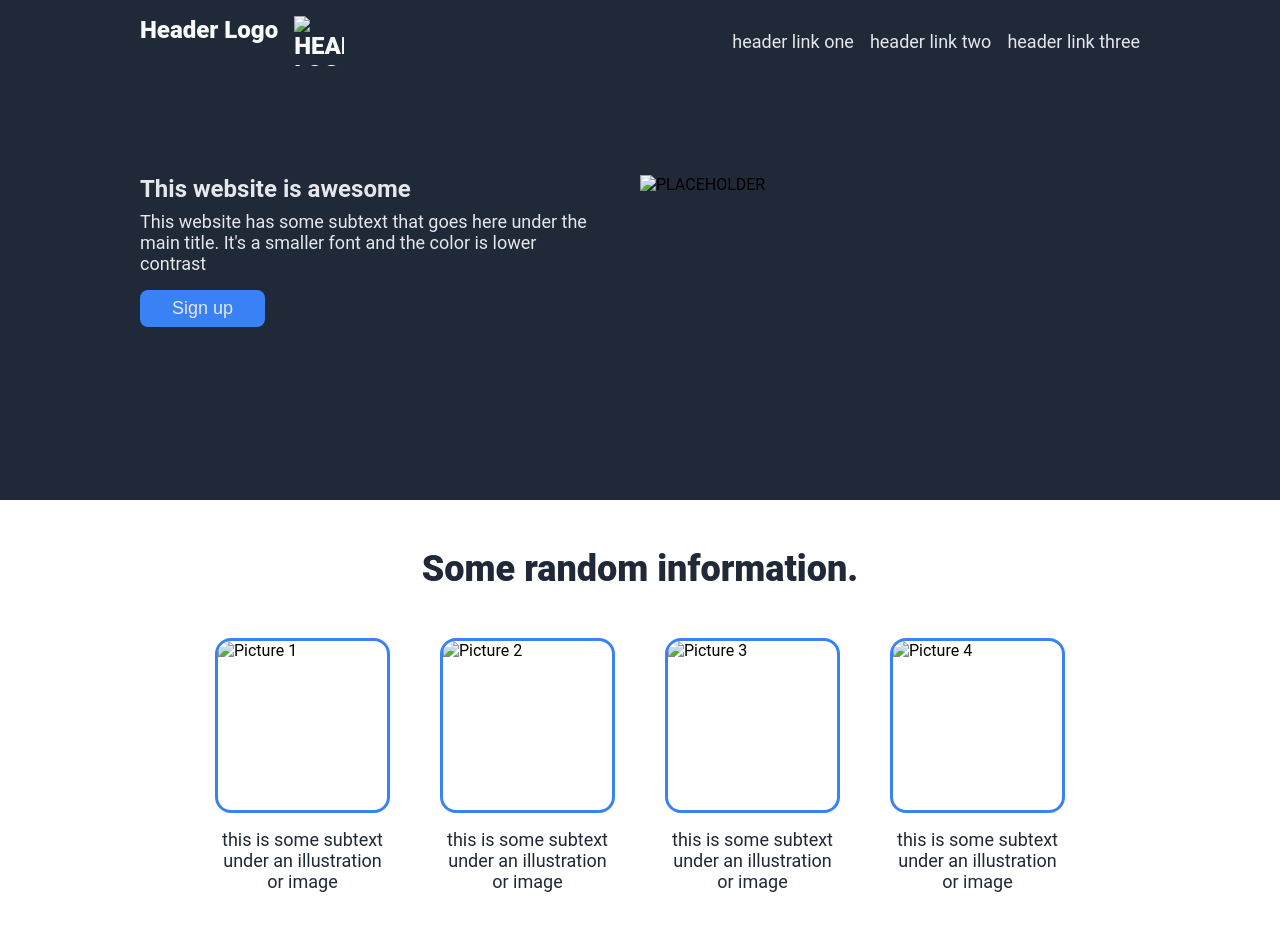
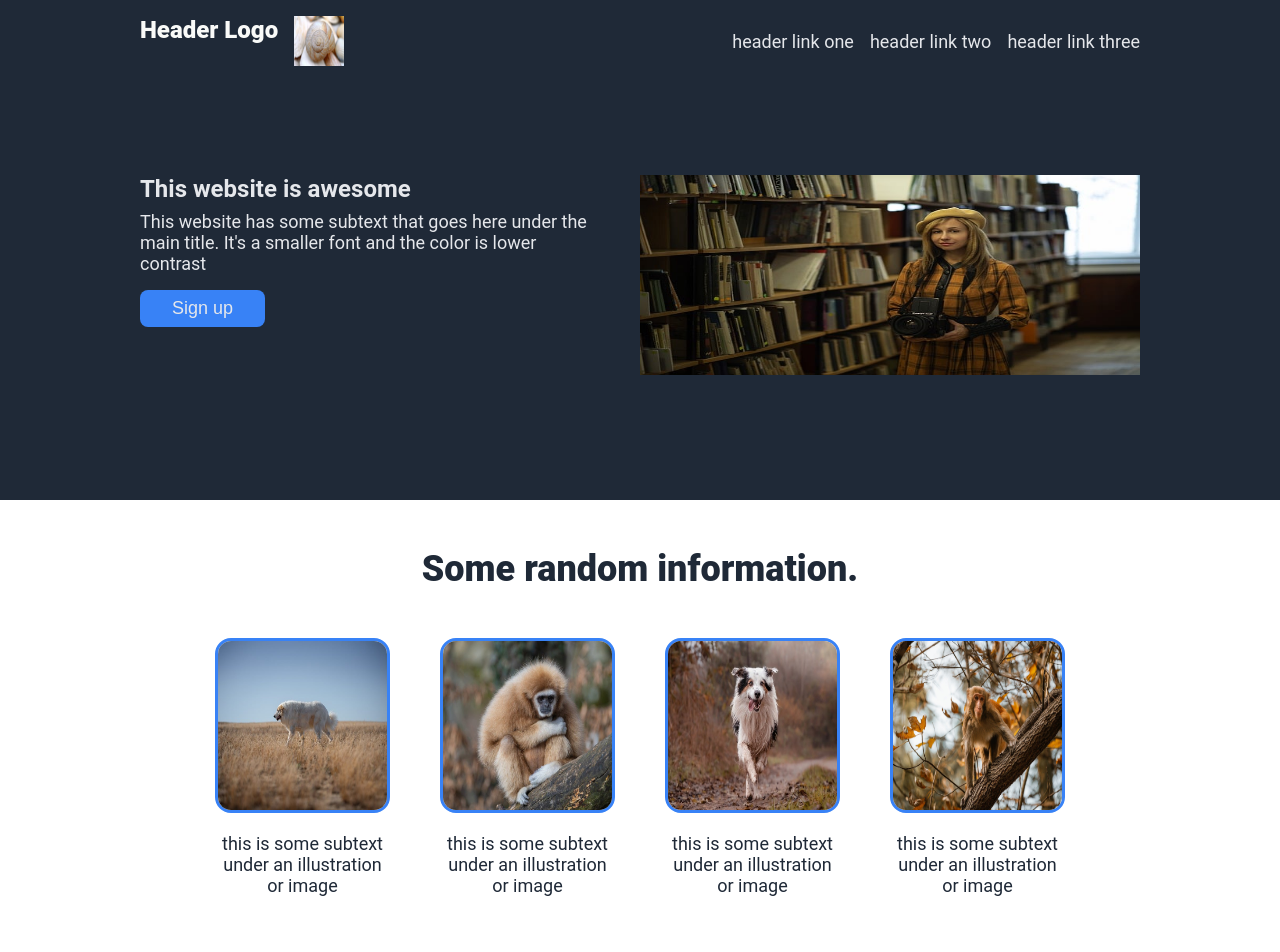
Before and after one commit to nealchampagne/odin-landing-page, a plain HTML site: page index.html in a window 1280 px wide. Shown: the top 952 px of the page. Drawn offline with Linux system fonts and the light colour scheme.

Commit message:
Polish index.html file

```diff
--- a/index.html
+++ b/index.html
@@ -10,7 +10,7 @@
     <div class="banner">
       <div class="logo">
         <div class="text">Header Logo</div>
-        <img src="#" alt="HEADER LOGO" width="50px" height="50px">
+        <img src="./shell.jpg" alt="A spiral seashell" width="50px" height="50px">
       </div>
       <div class="links">
         <a href="#">header link one</a>
@@ -24,26 +24,26 @@
         <div class="subtext">This website has some subtext that goes here under the main title. It's a smaller font and the color is lower contrast</div>
         <button>Sign up</button>
       </div>
-      <img src="#" alt="PLACEHOLDER" width="500px" height="200px">
+      <img src="./woman.jpg" alt="Photographer in a library" width="500px" height="200px">
     </div>
   </div>
   <div class="info">
     <div class="text">Some random information.</div>
     <div class="container">
       <div class="picture">
-        <img src="#" alt="Picture 1" width="100px" height="100px">
+        <img src="./dog1.jpg" alt="Dog 1" width="100px" height="100px">
         <div class="subtext">this is some subtext under an illustration or image</div>
       </div>
       <div class="picture">
-        <img src="#" alt="Picture 2" width="100px" height="100px">
+        <img src="./monkey1.jpg" alt="Monkey 1" width="100px" height="100px">
         <div class="subtext">this is some subtext under an illustration or image</div>
       </div>
       <div class="picture">
-        <img src="#" alt="Picture 3" width="100px" height="100px">
+        <img src="./dog2.jpg" alt="Dog 2" width="100px" height="100px">
         <div class="subtext">this is some subtext under an illustration or image</div>
       </div>
       <div class="picture">
-        <img src="#" alt="Picture 4" width="100px" height="100px">
+        <img src="./monkey2.jpg" alt="Monkey 2" width="100px" height="100px">
         <div class="subtext">this is some subtext under an illustration or image</div>
       </div>
     </div>
```
